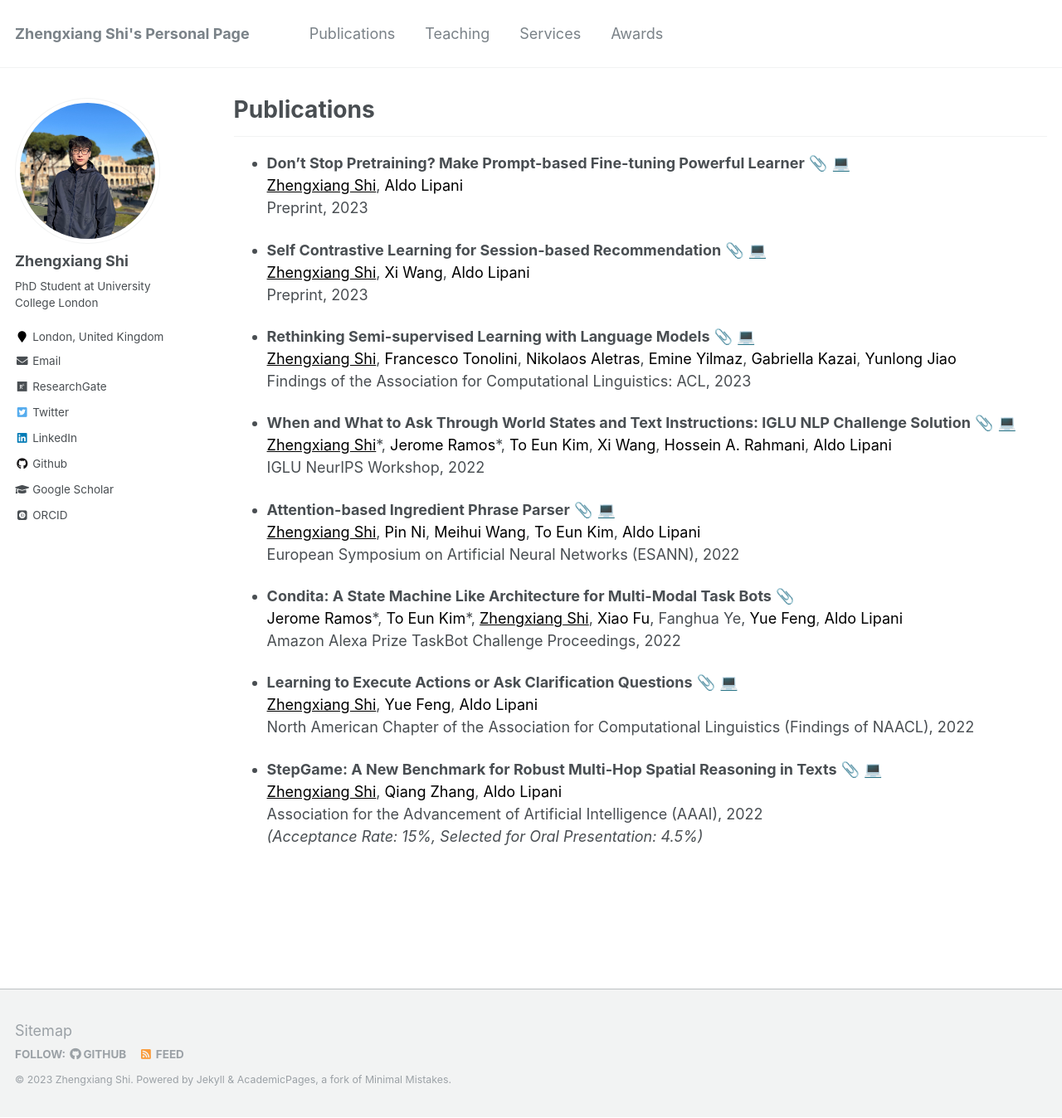
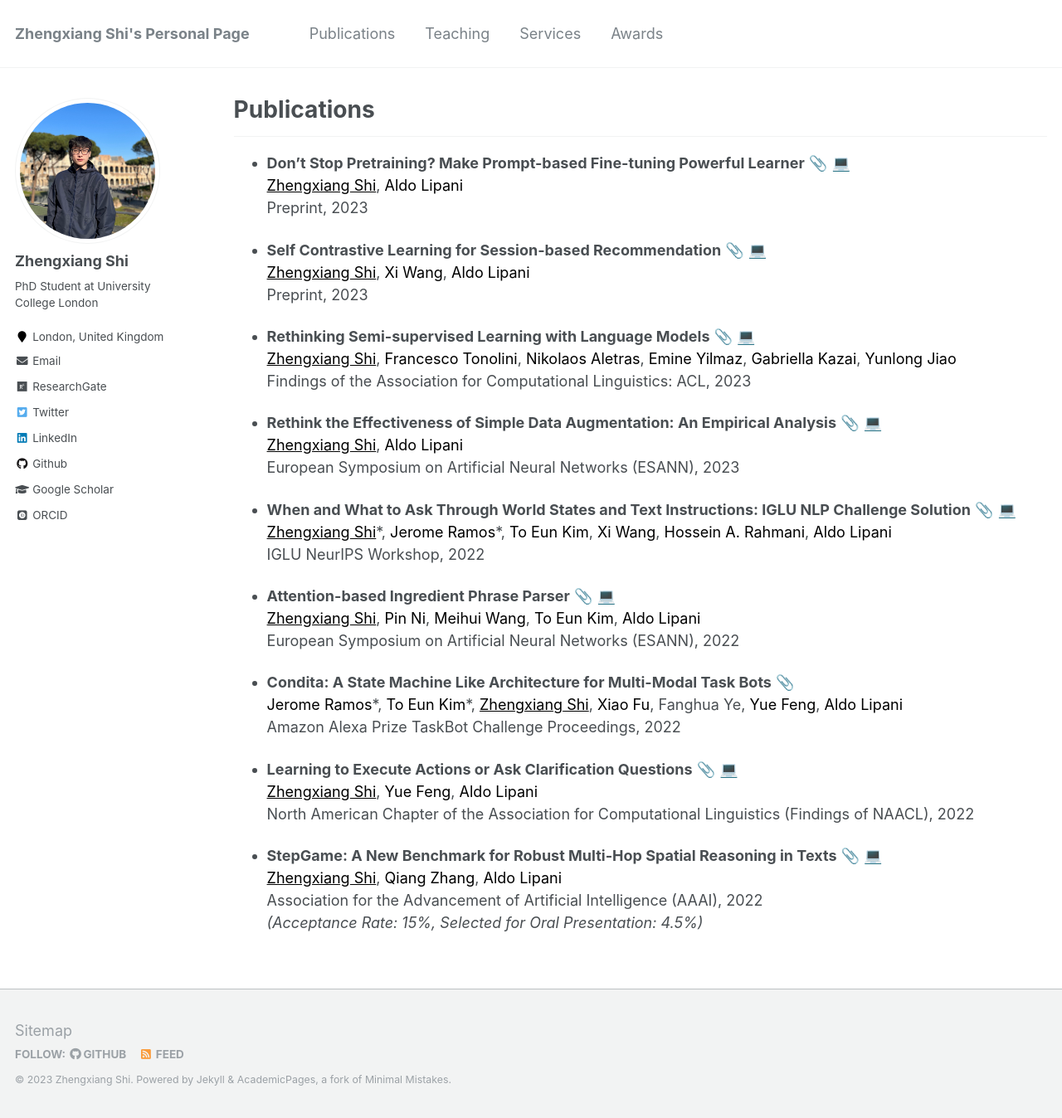
Before and after one commit to ZhengxiangShi/zhengxiangshi.github.io, a Jekyll site: the page built from _pages/publications.md, in a window 1280 px wide and 1348 px high. Shown: the whole window at 83% size. Built offline with Jekyll 4.4.1, drawn with Linux system fonts in a browser that asks for light colours; emoji names are drawn with the system emoji font; some web fonts are replaced.

Commit message:
update publication

```diff
--- a/_pages/publications.md
+++ b/_pages/publications.md
@@ -39,6 +39,10 @@ a:active {
   <span style="color:black;text-decoration:underline">Zhengxiang Shi</span>, <a href="https://scholar.google.com/citations?user=4urrvVQAAAAJ&hl=en" style="color: black;">Francesco Tonolini</a>, <a href="https://scholar.google.co.uk/citations?user=uxRWFhoAAAAJ&hl=en" style="color: black;">Nikolaos Aletras</a>, <a href="https://scholar.google.com/citations?user=ocmAN4YAAAAJ&hl=en" style="color: black;">Emine Yilmaz</a>, <a href="https://scholar.google.co.uk/citations?user=0U23qOUAAAAJ&hl=en" style="color: black;">Gabriella Kazai</a>, <a href="https://scholar.google.com/citations?user=NgTM33MAAAAJ&hl=en" style="color: black;">Yunlong Jiao</a> <br />
   Findings of the Association for Computational Linguistics: ACL, 2023 <br />
 
+* **Rethink the Effectiveness of Simple Data Augmentation: An Empirical Analysis** [:paperclip:](https://arxiv.org/abs/2306.07664) [:computer:](https://github.com/ZhengxiangShi/PowerfulPromptFT) <br />
+  <span style="color:black;text-decoration:underline">Zhengxiang Shi</span>, <a href="https://scholar.google.at/citations?user=fyHjfEgAAAAJ" style="color: black;">Aldo Lipani</a> <br />
+  European Symposium on Artificial Neural Networks (ESANN), 2023 <br />
+
 * **When and What to Ask Through World States and Text Instructions: IGLU NLP Challenge Solution** [:paperclip:](https://github.com/ZhengxiangShi/zhengxiangshi.github.io/blob/main/files/IGLU_Team_UCL_WI_Group_Research_Prize.pdf) [:computer:](https://www.iglu-contest.net/iglu-neurips-workshop-2022) <br />
   <span style="color:black;text-decoration:underline">Zhengxiang Shi</span>\*, <a href="https://scholar.google.com/citations?view_op=list_works&hl=en&hl=en&user=4Cr-IisAAAAJ" style="color: black;">Jerome Ramos</a>\*, <a href="https://scholar.google.com/citations?user=3ymamHAAAAAJ&hl=en&oi=sra" style="color: black;">To Eun Kim</a>, <a href="https://scholar.google.co.uk/citations?user=nFmvLQgAAAAJ&hl=en" style="color: black;">Xi Wang</a>, <a href="https://scholar.google.com/citations?user=1uzYEI0AAAAJ&hl=en" style="color: black;">Hossein A. Rahmani</a>, <a href="https://scholar.google.at/citations?user=fyHjfEgAAAAJ" style="color: black;">Aldo Lipani</a> <br />
   IGLU NeurIPS Workshop, 2022 <br />
```
